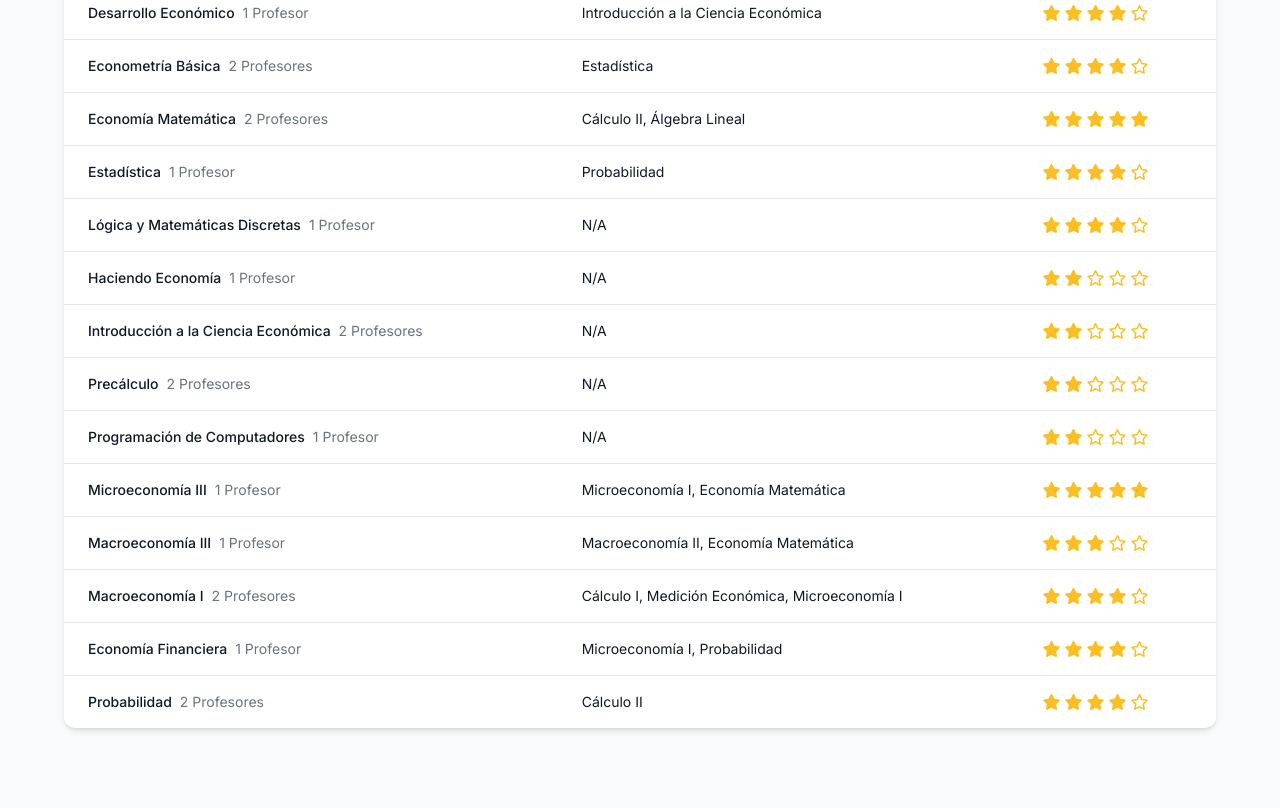
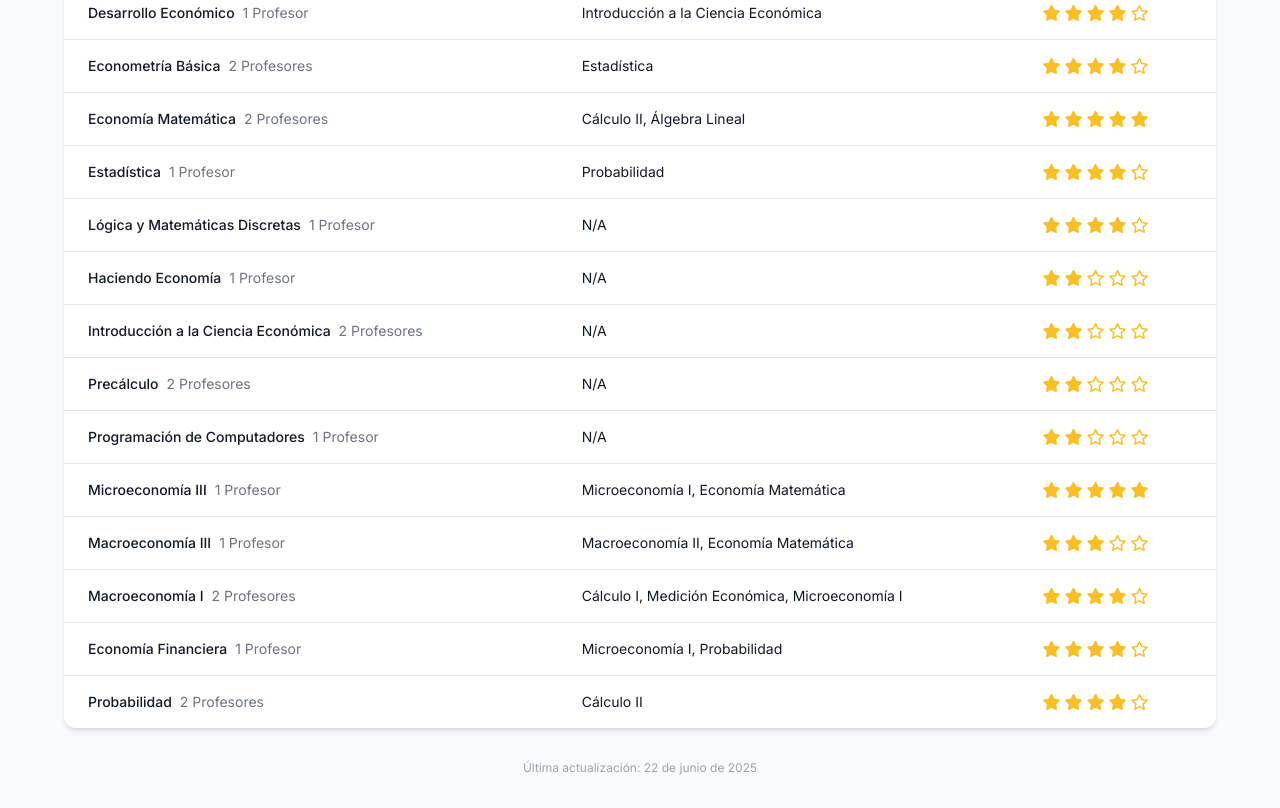
Before and after one commit to lucarrpa-05/catalogodecursos, a plain HTML site: page index.html in a window 1280 px wide. Shown: the part 1053-1861 px from the top of the page. Before the commit the page ends 1829 px from the top, so only its background shows below. Drawn offline with nearby package versions, Linux system fonts and the light colour scheme.

Commit message:
Update index.html

```diff
--- a/index.html
+++ b/index.html
@@ -604,5 +604,6 @@
     });
 
   </script>
+  <p class="text-center text-xs text-gray-400 my-4">Última actualización: 22 de junio de 2025</p>
 </body>
 </html>
```
